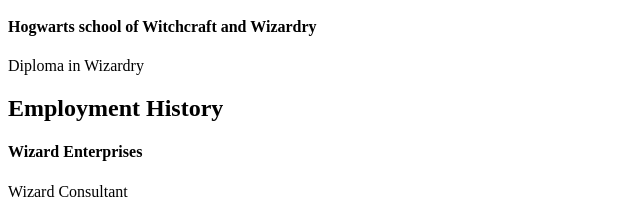
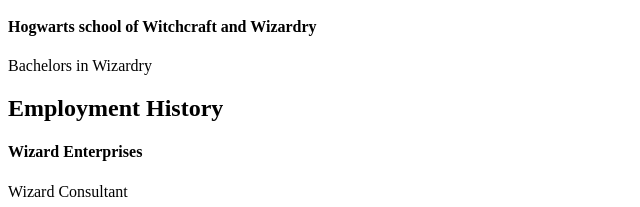
Before and after one commit to mukund-23/Thinkful, a plain HTML site: page Sally-Resume/Resume.html in a window 1280 px wide. Shown: the part 593-800 px from the top of the page, 0-640 px from the left. Drawn offline with Linux system fonts and the light colour scheme.

Commit message:
updated file

```diff
--- a/Sally-Resume/Resume.html
+++ b/Sally-Resume/Resume.html
@@ -24,7 +24,7 @@
     <section>
         <h2>Education</h2>
         <h4>Hogwarts school of Witchcraft and Wizardry</h4>
-         <p>Diploma in Wizardry</p>
+         <p>Bachelors in Wizardry</p>
     </section>
     <section>
         <h2>Employment History</h2>
```
